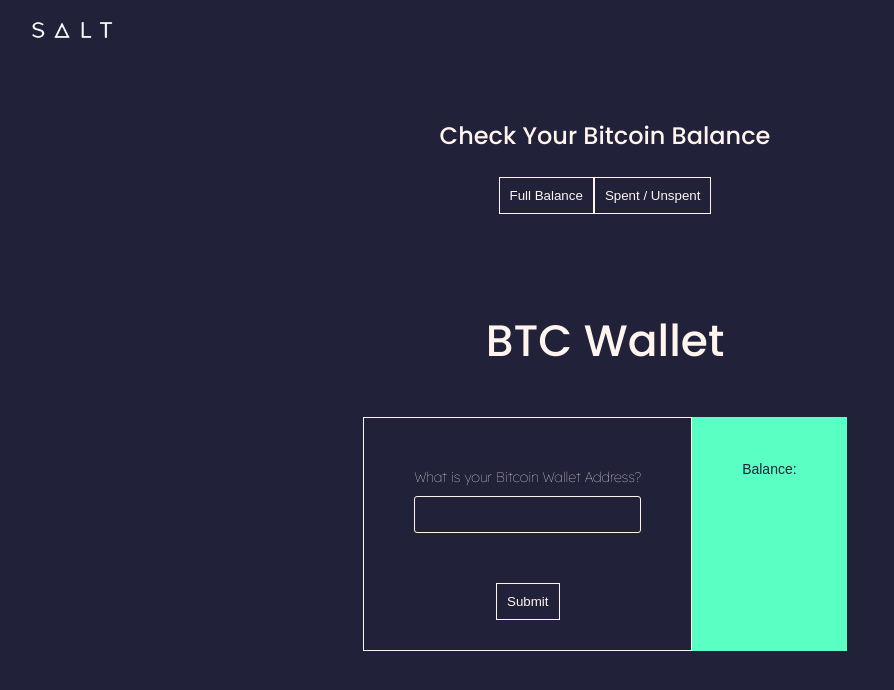
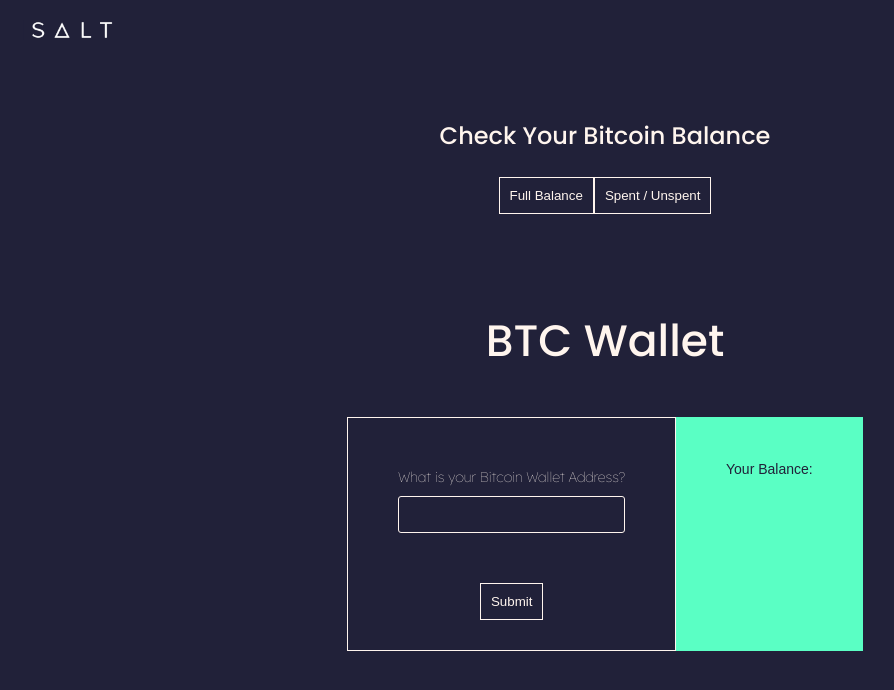
Before and after one commit to CCBaxter84/TypeScript, a React (Create React App) app in the folder client/: page /full in a window 1280 px wide. Shown: the top 690 px of the page, without its empty margins (35-929 px from the left). Built offline with nearby package versions, Linux system fonts and the light colour scheme.

Commit message:
Added Balance component

```diff
--- a/client/src/components/Balance.tsx
+++ b/client/src/components/Balance.tsx
@@ -7,7 +7,7 @@
 const Balance: FC<IProps> = ({ balance }) => {
   return (
     <section className="inner2">
-      <p>Balance: </p>
+      <p>Your Balance: </p>
       {balance !== null && <p className="desc">{balance}</p>}
     </section>
   );
```
